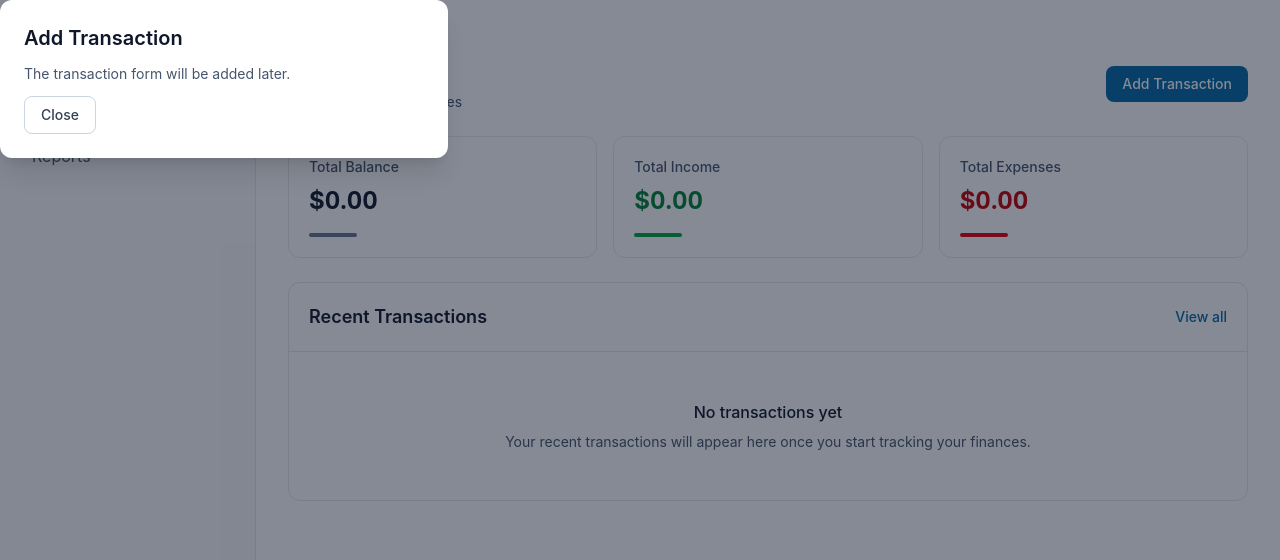
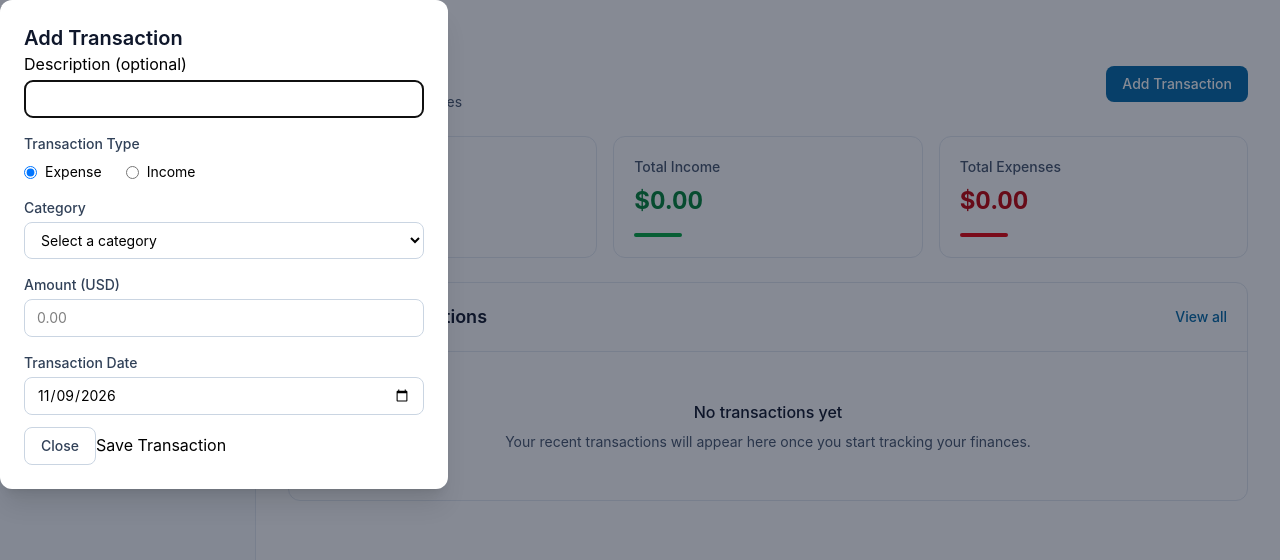
Before and after one commit to ShehramRiaz/expense-tracker, a React (Vite) app: page / in a window 1280 px wide. Both pictures are taken after a click on the button "Add Transaction". Shown: the top 560 px of the page. Built offline with nearby package versions, Linux system fonts and the light colour scheme.

Commit message:
feat: implement transaction creation modal

```diff
--- a/src/components/TransactionModal.tsx
+++ b/src/components/TransactionModal.tsx
@@ -1,5 +1,15 @@
-import { useEffect, useRef } from "react";
-import type { MouseEvent } from "react";
+import { useEffect, useRef, useState } from "react";
+import type { MouseEvent, FormEvent, SyntheticEvent } from "react";
+import type { NewTransaction, TransactionType } from "../types/transaction";
+import { EXPENSE_CATEGORIES, INCOME_CATEGORIES } from "../constants/categories";
+import { getTodayDate } from "../utils/date";
+import { isValidAmount, parseAmountToCents } from "../utils/amount";
+import {
+  isExpenseCategory,
+  isIncomeCategory,
+  isValidTransactionDate,
+} from "../utils/transactionValidation";
+import useTransactions from "../hooks/useTransactions";
 
 interface TransactionModalProps {
   onClose: () => void;
@@ -8,6 +18,32 @@ interface TransactionModalProps {
 
 function TransactionModal({ onClose, isOpen }: TransactionModalProps) {
   const dialogRef = useRef<HTMLDialogElement>(null);
+
+  const [description, setDescription] = useState("");
+  const [type, setType] = useState<TransactionType>("expense");
+  const [category, setCategory] = useState("");
+  const [amount, setAmount] = useState("");
+  const [date, setDate] = useState(getTodayDate);
+
+  const [amountError, setAmountError] = useState("");
+  const [categoryError, setCategoryError] = useState("");
+  const [dateError, setDateError] = useState("");
+
+  const { addTransaction } = useTransactions();
+
+  const availableCategories =
+    type === "income" ? INCOME_CATEGORIES : EXPENSE_CATEGORIES;
+
+  const hasUnsavedChanges =
+    type !== "expense" ||
+    category !== "" ||
+    amount !== "" ||
+    description !== "" ||
+    date !== getTodayDate();
+
+  const categoryRef = useRef<HTMLSelectElement>(null);
+  const amountRef = useRef<HTMLInputElement>(null);
+  const dateRef = useRef<HTMLInputElement>(null);
 
   useEffect(() => {
     const dialog = dialogRef.current;
@@ -21,6 +57,23 @@ function TransactionModal({ onClose, isOpen }: TransactionModalProps) {
     }
   }, [isOpen]);
 
+  function handleRequestClose() {
+    if (
+      hasUnsavedChanges &&
+      !window.confirm("You have unsaved changes. Discard them?")
+    ) {
+      return;
+    }
+
+    resetForm();
+    onClose();
+  }
+
+  function handleCancel(event: SyntheticEvent<HTMLDialogElement>) {
+    event.preventDefault();
+    handleRequestClose();
+  }
+
   function handleBackdropClick(event: MouseEvent<HTMLDialogElement>) {
     const rect = event.currentTarget.getBoundingClientRect();
 
@@ -31,8 +84,86 @@ function TransactionModal({ onClose, isOpen }: TransactionModalProps) {
       event.clientY > rect.bottom;
 
     if (isOutside) {
+      handleRequestClose();
+    }
+  }
+
+  function handleSubmit(event: FormEvent<HTMLFormElement>) {
+    event.preventDefault();
+
+    const isAmountValid = isValidAmount(amount);
+    const isCategoryValid =
+      type === "income"
+        ? isIncomeCategory(category)
+        : isExpenseCategory(category);
+    const isDateValid = isValidTransactionDate(date);
+
+    setAmountError(
+      isAmountValid
+        ? ""
+        : "Enter a positive amount with no more than two decimal places.",
+    );
+
+    setCategoryError(isCategoryValid ? "" : "Please select a valid category.");
+
+    setDateError(
+      isDateValid
+        ? ""
+        : "Please select a valid date that is not in the future.",
+    );
+
+    if (!isAmountValid || !isCategoryValid || !isDateValid) {
+      if (!isCategoryValid) {
+        categoryRef.current?.focus();
+      } else if (!isAmountValid) {
+        amountRef.current?.focus();
+      } else {
+        dateRef.current?.focus();
+      }
+
+      return;
+    }
+
+    const amountCents = parseAmountToCents(amount);
+
+    let newTransaction: NewTransaction;
+
+    if (type === "income") {
+      if (!isIncomeCategory(category)) return;
+
+      newTransaction = {
+        type,
+        amountCents,
+        category,
+        date,
+        description,
+      };
+    } else {
+      if (!isExpenseCategory(category)) return;
+
+      newTransaction = {
+        type,
+        amountCents,
+        category,
+        date,
+        description,
+      };
+    }
+
+    addTransaction(newTransaction);
+    resetForm();
     onClose();
   }
+
+  function resetForm() {
+    setDescription("");
+    setType("expense");
+    setCategory("");
+    setAmount("");
+    setDate(getTodayDate());
+    setCategoryError("");
+    setAmountError("");
+    setDateError("");
   }
 
   return (
@@ -40,6 +171,7 @@ function TransactionModal({ onClose, isOpen }: TransactionModalProps) {
       aria-labelledby="transaction-modal-title"
       className="w-[calc(100%-2rem)] max-w-md rounded-xl bg-white p-6 shadow-xl backdrop:bg-slate-900/50"
       ref={dialogRef}
+      onCancel={handleCancel}
       onClose={onClose}
       onClick={handleBackdropClick}
     >
@@ -49,16 +181,167 @@ function TransactionModal({ onClose, isOpen }: TransactionModalProps) {
       >
         Add Transaction
       </h2>
-      <p className="mt-3 text-sm text-slate-600">
-        The transaction form will be added later.
+
+      <form onSubmit={handleSubmit} noValidate>
+        <label htmlFor="transaction-description">Description (optional)</label>
+        <input
+          type="text"
+          id="transaction-description"
+          value={description}
+          onChange={(e) => setDescription(e.target.value)}
+          className="mt-1 w-full rounded-lg border border-slate-300 px-3 py-2 text-sm"
+          autoFocus
+        />
+
+        <fieldset className="mt-4">
+          <legend className="text-sm font-medium text-slate-700">
+            Transaction Type
+          </legend>
+
+          <div className="mt-2 flex gap-6">
+            <label className="flex cursor-pointer items-center gap-2 text-sm">
+              <input
+                type="radio"
+                name="transaction-type"
+                value="expense"
+                checked={type === "expense"}
+                onChange={() => {
+                  setType("expense");
+                  setCategory("");
+                  setCategoryError("");
+                }}
+              />
+              Expense
+            </label>
+
+            <label className="flex cursor-pointer items-center gap-2 text-sm">
+              <input
+                type="radio"
+                name="transaction-type"
+                value="income"
+                checked={type === "income"}
+                onChange={() => {
+                  setType("income");
+                  setCategory("");
+                  setCategoryError("");
+                }}
+              />
+              Income
+            </label>
+          </div>
+        </fieldset>
+
+        <label
+          htmlFor="transaction-category"
+          className="mt-4 block text-sm font-medium text-slate-700"
+        >
+          Category
+        </label>
+        <select
+          id="transaction-category"
+          value={category}
+          onChange={(event) => {
+            setCategory(event.target.value);
+            setCategoryError("");
+          }}
+          className="mt-1 w-full rounded-lg border border-slate-300 bg-white px-3 py-2 text-sm focus-visible:outline-2 focus-visible:outline-offset-2 focus-visible:outline-sky-500"
+          aria-invalid={Boolean(categoryError)}
+          aria-describedby={
+            categoryError ? "transaction-category-error" : undefined
+          }
+          ref={categoryRef}
+        >
+          <option value="">Select a category</option>
+
+          {availableCategories.map((categoryOption) => (
+            <option key={categoryOption} value={categoryOption}>
+              {categoryOption}
+            </option>
+          ))}
+        </select>
+        {categoryError && (
+          <p
+            id="transaction-category-error"
+            className="mt-1 text-sm text-red-600"
+            role="alert"
+          >
+            {categoryError}
           </p>
+        )}
+
+        <label
+          htmlFor="transaction-amount"
+          className="mt-4 block text-sm font-medium text-slate-700"
+        >
+          Amount (USD)
+        </label>
+        <input
+          id="transaction-amount"
+          type="text"
+          inputMode="decimal"
+          placeholder="0.00"
+          value={amount}
+          onChange={(event) => {
+            setAmount(event.target.value);
+            setAmountError("");
+          }}
+          className="mt-1 w-full rounded-lg border border-slate-300 px-3 py-2 text-sm"
+          aria-invalid={Boolean(amountError)}
+          aria-describedby={
+            amountError ? "transaction-amount-error" : undefined
+          }
+          ref={amountRef}
+        />
+        {amountError && (
+          <p
+            id="transaction-amount-error"
+            className="mt-1 text-sm text-red-600"
+            role="alert"
+          >
+            {amountError}
+          </p>
+        )}
+
+        <label
+          htmlFor="transaction-date"
+          className="mt-4 block text-sm font-medium text-slate-700"
+        >
+          Transaction Date
+        </label>
+        <input
+          id="transaction-date"
+          type="date"
+          value={date}
+          onChange={(event) => {
+            setDate(event.target.value);
+            setDateError("");
+          }}
+          className="mt-1 w-full rounded-lg border border-slate-300 px-3 py-2 text-sm"
+          max={getTodayDate()}
+          aria-invalid={Boolean(dateError)}
+          aria-describedby={dateError ? "transaction-date-error" : undefined}
+          ref={dateRef}
+        />
+        {dateError && (
+          <p
+            id="transaction-date-error"
+            className="mt-1 text-sm text-red-600"
+            role="alert"
+          >
+            {dateError}
+          </p>
+        )}
+
         <button
           type="button"
-        onClick={onClose}
+          onClick={handleRequestClose}
           className="mt-3 rounded-lg border border-slate-300 px-4 py-2 text-sm font-medium text-slate-700 hover:bg-slate-100 focus-visible:outline-2 focus-visible:outline-offset-2 focus-visible:outline-sky-500"
         >
           Close
         </button>
+
+        <button type="submit">Save Transaction</button>
+      </form>
     </dialog>
   );
 }
--- /dev/null
+++ b/src/utils/amount.ts
@@ -0,0 +1,27 @@
+export function isValidAmountFormat(amount: string): boolean {
+  const amountPattern = /^\d+(\.\d{1,2})?$/;
+
+  return amountPattern.test(amount);
+}
+
+export function isValidAmount(amount: string): boolean {
+  if (!isValidAmountFormat(amount)) return false;
+
+  const [dollars, cents = "0"] = amount.split(".");
+
+  const totalCents = BigInt(dollars) * 100n + BigInt(cents.padEnd(2, "0"));
+
+  return totalCents > 0n && totalCents <= BigInt(Number.MAX_SAFE_INTEGER);
+}
+
+export function parseAmountToCents(amount: string): number {
+  if (!isValidAmount(amount)) {
+    throw new Error("Invalid transaction amount");
+  }
+
+  const [dollars, cents = "0"] = amount.split(".");
+
+  const totalCents = BigInt(dollars) * 100n + BigInt(cents.padEnd(2, "0"));
+
+  return Number(totalCents);
+}
--- /dev/null
+++ b/src/utils/date.ts
@@ -0,0 +1,9 @@
+export function getTodayDate(): string {
+  const today = new Date();
+
+  const year = today.getFullYear();
+  const month = String(today.getMonth() + 1).padStart(2, "0");
+  const day = String(today.getDate()).padStart(2, "0");
+
+  return `${year}-${month}-${day}`;
+}
```
Also changed, not shown: src/utils/transactionValidation.ts (+22 -6 lines). Lines whose indentation alone changed are shown as unchanged.
